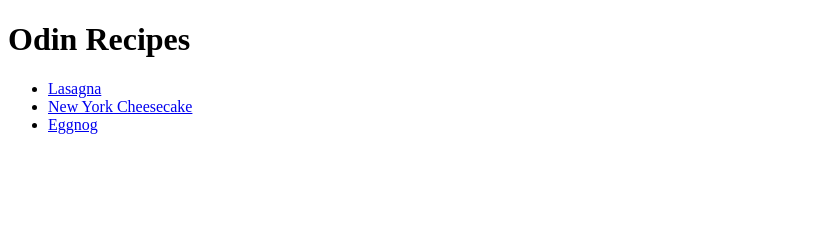
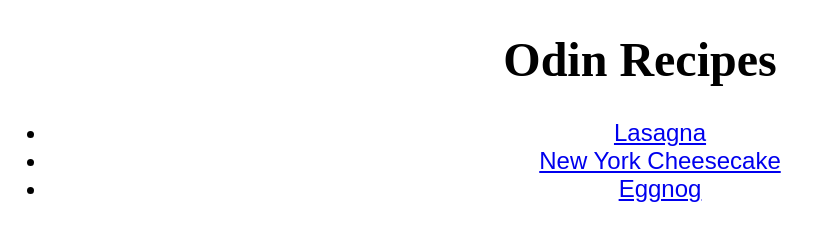
Before and after one commit to ZarathustraSama/odin-recipes, a plain HTML site: page index.html in a window 1280 px wide. Shown: the whole page, without its empty margins (0-835 px from the left). Drawn offline with Linux system fonts and the light colour scheme.

Commit message:
Added css to pages

```diff
--- a/index.html
+++ b/index.html
@@ -4,13 +4,14 @@
     <meta charset="UTF-8">
     <meta name="viewport" content="width=device-width, initial-scale=1.0">
     <title>Document</title>
+    <link rel="stylesheet" href="style.css" />
 </head>
-<body>
+<body class="index">
     <h1>Odin Recipes</h1>
     <ul>
-        <li><a href="recipes/lasagna.html">Lasagna</a></li>
-        <li><a href="recipes/new-york-cheesecake.html">New York Cheesecake</a></li>
-        <li><a href="recipes/eggnog.html">Eggnog</a></li>
+        <li class="link"><a href="recipes/lasagna.html">Lasagna</a></li>
+        <li class="link"><a href="recipes/new-york-cheesecake.html">New York Cheesecake</a></li>
+        <li class="link"><a href="recipes/eggnog.html">Eggnog</a></li>
     </ul>
 </body>
 </html>
--- /dev/null
+++ b/style.css
@@ -0,0 +1,22 @@
+body {
+    background-color: #000000;
+    color: #ffffff;
+    font-size: 24px;
+}
+
+.desc,
+li
+{
+    font-family: Arial, Helvetica, sans-serif;
+}
+
+.index {
+    background-color: #ffffff;
+    color: #000000;
+    text-align: center;
+}
+
+img {
+    height: 300px;
+    width: auto;
+}
```
Also changed, not shown: recipes/eggnog.html (+2 -1 lines), recipes/lasagna.html (+2 -1 lines), recipes/new-york-cheesecake.html (+2 -1 lines).
